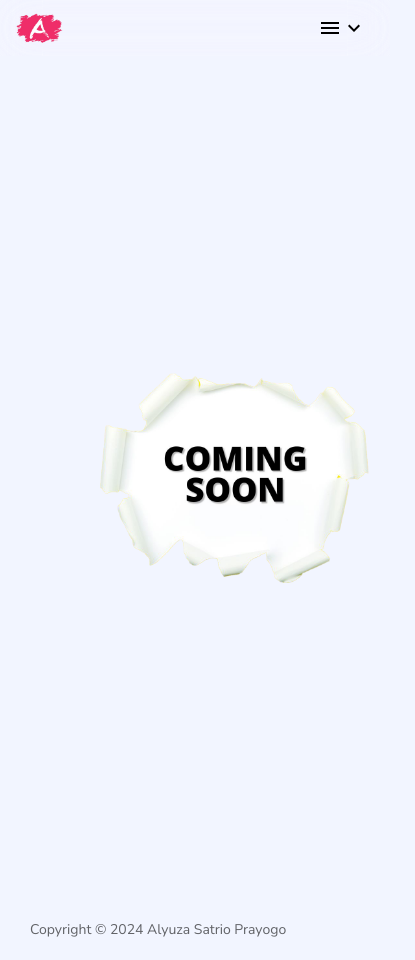
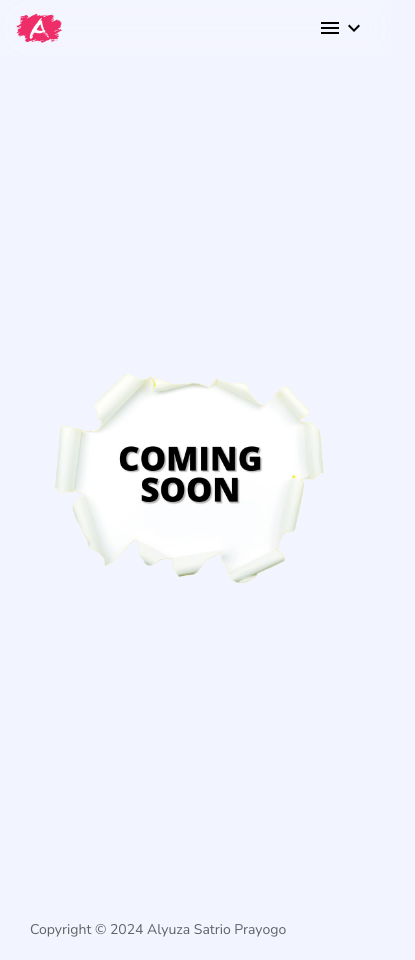
Before and after one commit to alyuza/Personal-Website, a React (Vite) app: page /about in a window 390 px wide. Shown: the whole page, 415 px wide, since content can reach past the window. Built offline with nearby package versions, Linux system fonts and the light colour scheme.

Commit message:
styling : fix padding for desktop and mobile

```diff
--- a/src/components/MainPage/ComingSoon/index.jsx
+++ b/src/components/MainPage/ComingSoon/index.jsx
@@ -2,14 +2,12 @@ import {
   Box
 } from "@mui/material";
 import comingsoonimage from '../../../assets/comingSoon.png'
-import kepala from '../../../assets/kepala.png'
 import styles from './soon.module.scss'
 
 export default function index() {
   return (
     <Box className={styles.soonPage}>
         <img className={styles.soonImage} src={comingsoonimage} alt="Alyuza Photo" />
-        {/* <img className={styles.kepalaImage} src={kepala} alt="Alyuza Photo" /> */}
     </Box>
   )
 }
--- a/src/components/MainPage/ComingSoon/soon.module.scss
+++ b/src/components/MainPage/ComingSoon/soon.module.scss
@@ -3,7 +3,6 @@
   display: flex;
   justify-content: center;
   align-items: center;
-  padding-left: 120px;
 
   .soonImage {
     display: flex;
@@ -36,7 +35,6 @@
 
 @media only screen and (max-width:1000px) {
   .soonPage {
-    padding-left: 90px;
     .soonImage {
       display: flex;
       position: relative;
```
Also changed, not shown: src/assets/kepala.png (deleted).
